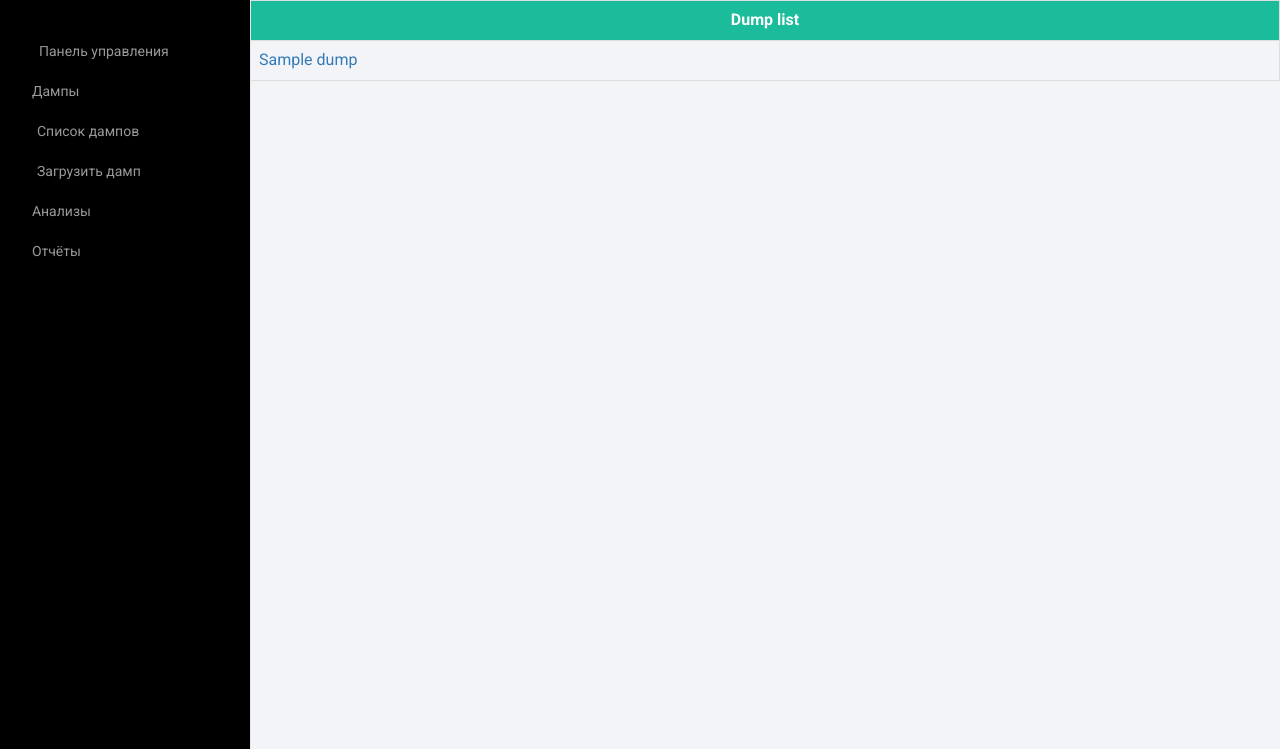
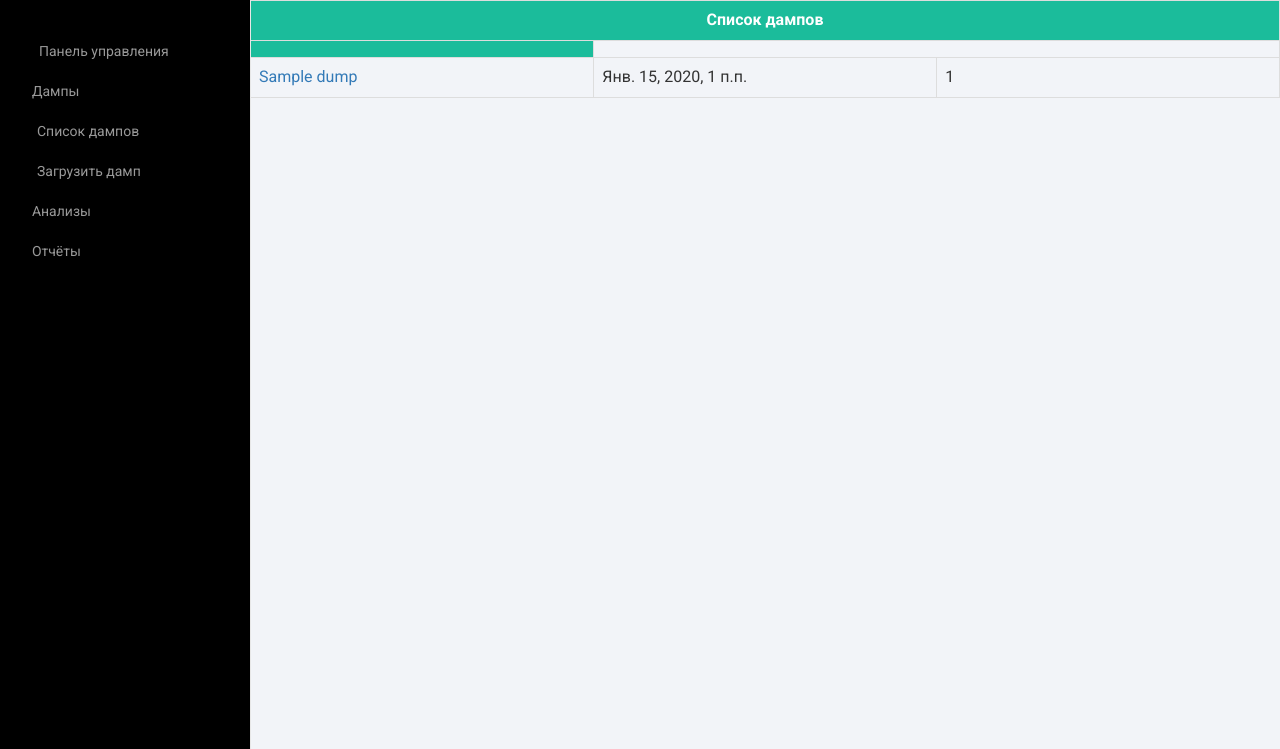
Before and after one commit to 8sanchez8/sych, a Django app: page /ddos/dump in a window 1280 px wide. Shown: the part 52-801 px from the top of the page. Run offline with Django 3.2, Linux system fonts and the light colour scheme; a user stored in the database is signed in; tables that the repository leaves empty hold one stand-in row (values such as "Sample post"); some libraries are stand-ins or nearby versions; some web fonts are replaced.

Commit message:
28.04.2016 Changed dump_list

```diff
--- a/ddos/templates/ddos/dump.html
+++ b/ddos/templates/ddos/dump.html
@@ -11,11 +11,14 @@
         <div style="overflow-x:auto;">
             <table class = "table table-responsive">
                 <tr>
-                    <th>Dump list</th>
+                    <th colspan="3">Список дампов</th>
                 </tr>
+                <th></th>
                 {% for dump in dump_list %}
                     <tr>
                         <td><a href="{% url 'ddos:analysis' dump.id %}">{{ dump.name }}</a></td>
+                        <td>{{ dump.timestamp }}</td>
+                        <td>{{ dump.packets_count }}</td>
                     </tr>
                 {% endfor %}
             </table>
--- a/ddos/views.py
+++ b/ddos/views.py
@@ -1,4 +1,5 @@
 import os
+import datetime
 
 from django.conf import settings
 from django.contrib.auth.decorators import login_required
@@ -46,7 +47,7 @@ def analysis(request, dump_id):
 def upload(request):
     file = upload_receive(request)
 
-    instance = Dump(file=file, name=file.name)
+    instance = Dump(file=file, name=file.name, timestamp=datetime.datetime.now())
     instance.save()
 
     basename = os.path.basename(instance.file.path)
```
Also changed, not shown: 1 other file.
